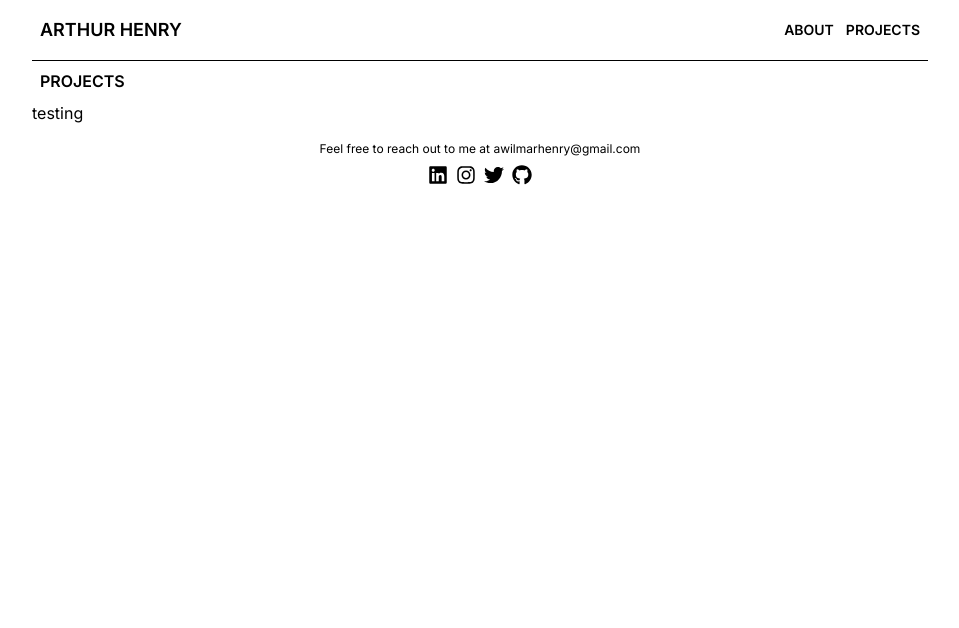
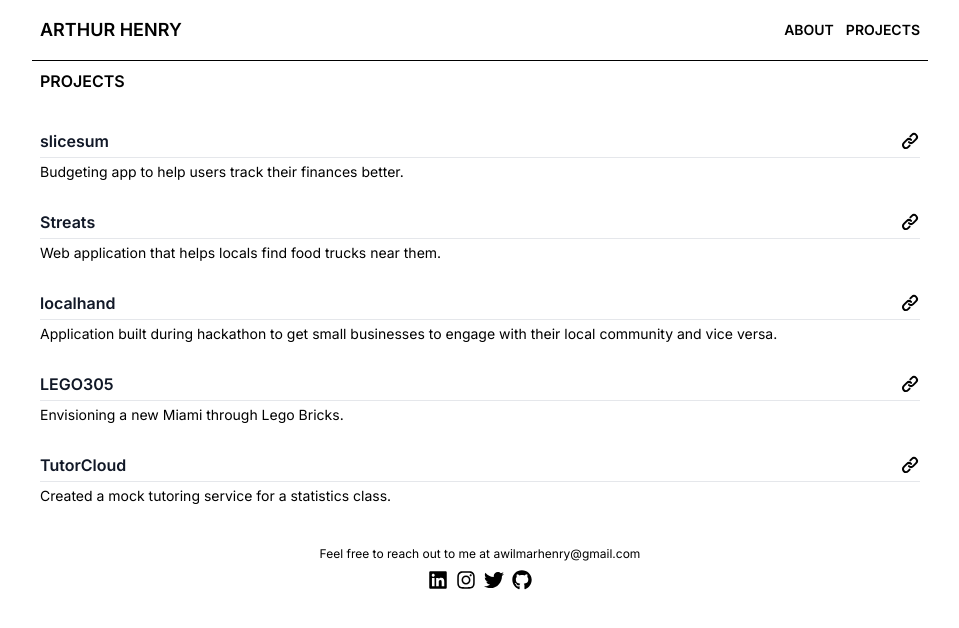
Before and after one commit to ArthurWHenry/arthurhenry.dev, a Next.js app: page /projects in a window 1280 px wide. Shown: the top 628 px of the page, without its empty margins (160-1119 px from the left). Built offline with nearby package versions, Linux system fonts and the light colour scheme.

Commit message:
added some content to the projects page

```diff
--- /dev/null
+++ b/assets/data/projects.ts
@@ -0,0 +1,34 @@
+export const projects = [
+  {
+    name: "slicesum",
+    description: "Budgeting app to help users track their finances better.",
+    link: "https://slicesum.com/",
+    altText: "Slicesum - Budgeting application.",
+  },
+  {
+    name: "Streats",
+    description:
+      "Web application that helps locals find food trucks near them.",
+    link: "https://www.gostreats.com/",
+    altText: "Streats - Where Food Meets.",
+  },
+  {
+    name: "localhand",
+    description:
+      "Application built during hackathon to get small businesses to engage with their local community and vice versa.",
+    link: "https://localhand.vercel.app/",
+    altText: "localhand - Support small, local businesses.",
+  },
+  {
+    name: "LEGO305",
+    description: "Envisioning a new Miami through Lego Bricks.",
+    link: "testing",
+    altText: "LEG305 - A project led by Miami-Dade College students.",
+  },
+  {
+    name: "TutorCloud",
+    description: "Created a mock tutoring service for a statistics class.",
+    link: "",
+    altText: "TutorCloud - Mock Tutoring Serivce.",
+  },
+];
--- a/pages/about.tsx
+++ b/pages/about.tsx
@@ -9,7 +9,7 @@ const About: NextPage = () => {
   return (
     <Layout>
       <Header pageTitle="About Me" />
-      <div className="flex flex-col items-center space-y-4 py-4 px-4 text-center leading-loose tracking-wide sm:px-2 sm:text-left">
+      <div className="flex flex-col items-center space-y-4 py-4 px-4 text-center leading-loose tracking-normal sm:px-2 sm:text-left">
         <div className="flex flex-col items-center justify-center">
           <div className="h-64 w-64">
             <Image
--- a/pages/index.tsx
+++ b/pages/index.tsx
@@ -12,6 +12,7 @@ import styles from "../styles/Home.module.css";
 // Images
 import Landscape from "../assets/images/Landscape.jpg";
 import Header from "../components/header/component";
+import Link from "next/link";
 
 // So for each sentence, we create a new p tag in the component that's going
 // to house this information.
@@ -37,6 +38,15 @@ const Home: NextPage = () => {
           priority
         />
       </div>
+      <div className="flex flex-col items-center justify-center px-4 py-4 sm:items-start sm:px-2">
+        <span className="text-lg font-semibold">I&apos;m Arthur Henry.</span>
+        <p>Currently a Software Engineer at Nielsen.</p>
+        <Link href="/about">
+          <a className="mt-2 border-b border-gray-300 text-sm font-semibold">
+            Read more about me here
+          </a>
+        </Link>
+      </div>
     </Layout>
   );
 };
--- a/pages/projects.tsx
+++ b/pages/projects.tsx
@@ -1,12 +1,39 @@
 import { NextPage } from "next";
+import Link from "next/link";
+import { LinkIcon } from "@heroicons/react/solid";
+
+// Components
 import Header from "../components/header/component";
 import Layout from "../components/layout/component";
+
+// Data
+import { projects } from "../assets/data/projects";
+
+// Types
+type ProjectTypes = {
+  name: string;
+  description: string;
+  link: string;
+  altText?: string;
+};
 
 const Projects: NextPage = () => {
   return (
     <Layout>
       <Header pageTitle="Projects" />
-      <div>testing</div>
+      <div className="space-y-2 py-4 px-4 sm:px-2">
+        {projects.map(({ name, description, link }: ProjectTypes) => (
+          <div key="name" className="flex flex-col space-y-1 py-2">
+            <div className="flex items-center justify-between space-x-1 border-b py-1">
+              <span className="font-semibold text-gray-900">{name}</span>
+              <Link href={link} passHref>
+                <LinkIcon className="h-5 w-5" />
+              </Link>
+            </div>
+            <p className="text-sm">{description}</p>
+          </div>
+        ))}
+      </div>
     </Layout>
   );
 };
```
Also changed, not shown: assets/data/experience.ts (added, +8 -0 lines).
